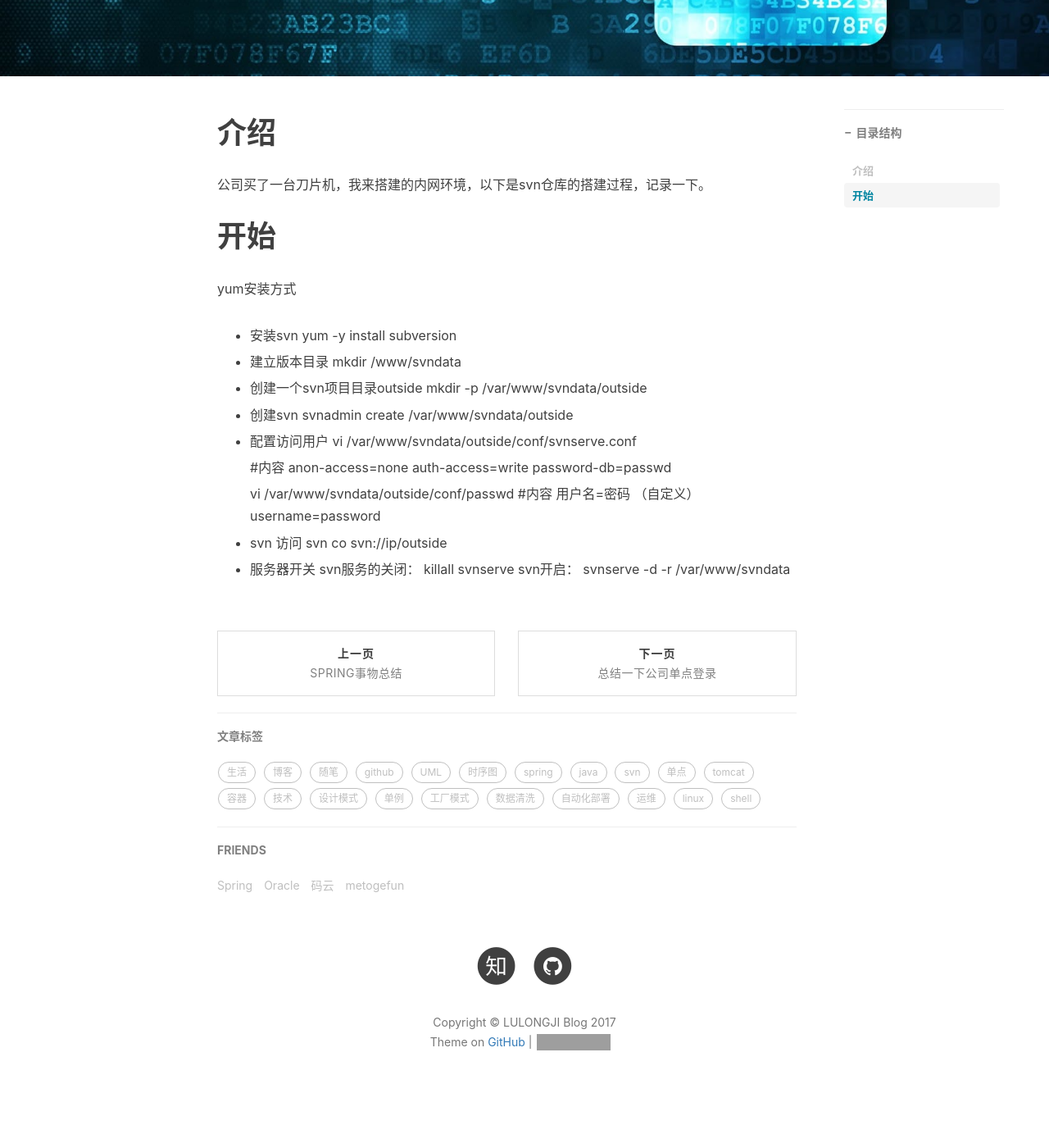
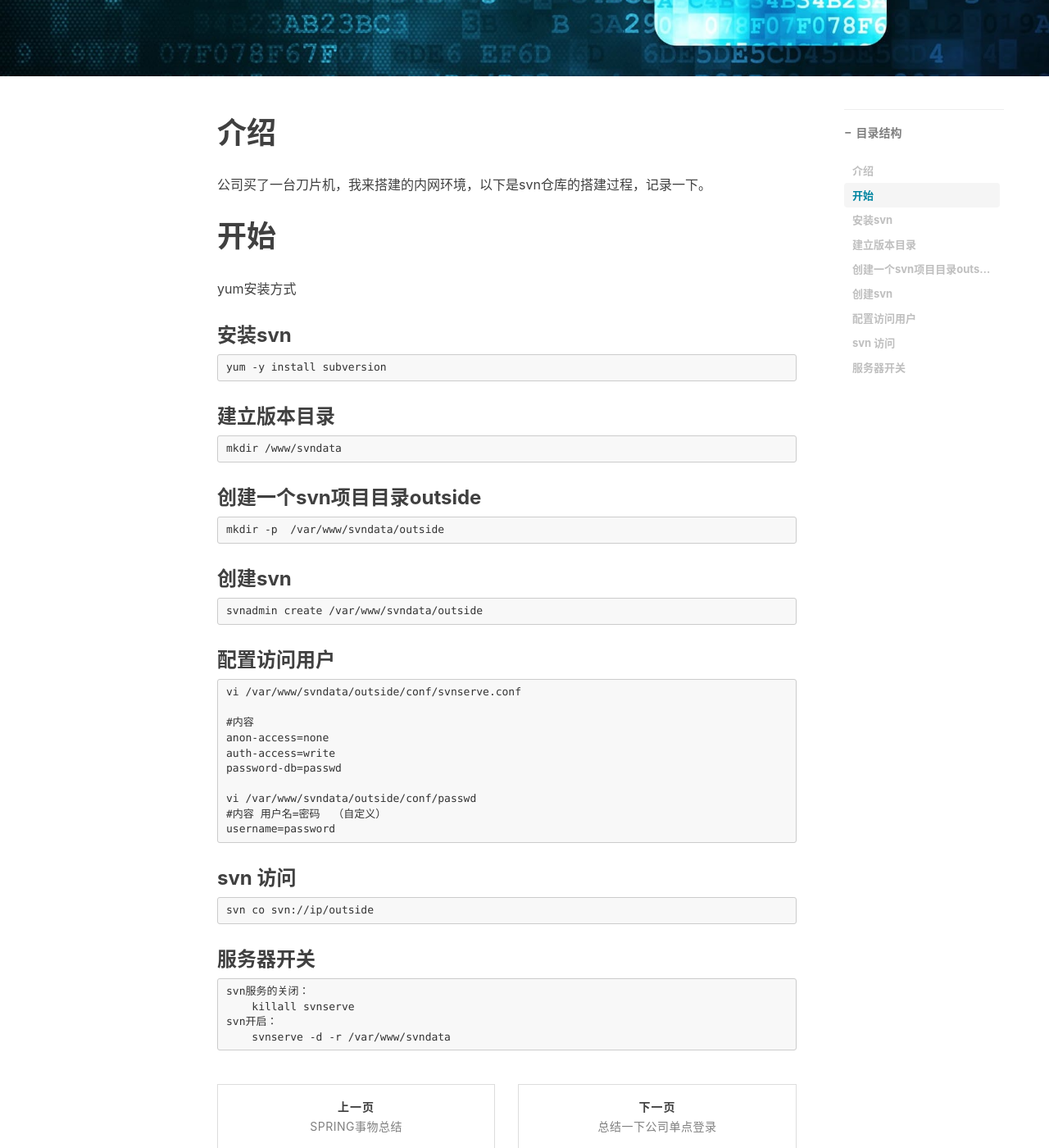
Before and after one commit to lulongji/lulongji.github.io, a Jekyll site: the page built from _posts/2016-01-26-svn仓库搭建.md, in a window 1280 px wide and 1400 px high, scrolled down 364 px. Shown: the whole window at 82% size. Built offline with Jekyll 4.4.1, drawn with Linux system fonts in a browser that asks for light colours; nearby versions of some CDN libraries; comment, search, counter and statistics services are not loaded; before the commit the page ends 1739 px from its top, so only the background shows below that; grey boxes are pictures that could not be loaded.

Commit message:
svn 仓库

```diff
--- a/_posts/2016-01-26-svn仓库搭建.md
+++ b/_posts/2016-01-26-svn仓库搭建.md
@@ -16,19 +16,19 @@ tags:
 # 开始
 yum安装方式
 
-- 安装svn
+### 安装svn
     yum -y install subversion
 
-- 建立版本目录
+### 建立版本目录
     mkdir /www/svndata
 
-- 创建一个svn项目目录outside
+### 创建一个svn项目目录outside
     mkdir -p  /var/www/svndata/outside
 
-- 创建svn
+### 创建svn
     svnadmin create /var/www/svndata/outside
 
-- 配置访问用户
+### 配置访问用户
     vi /var/www/svndata/outside/conf/svnserve.conf
 
     #内容
@@ -40,10 +40,10 @@ yum安装方式
     #内容 用户名=密码  （自定义）
     username=password
 
-- svn 访问
+### svn 访问
     svn co svn://ip/outside
 
-- 服务器开关
+### 服务器开关
     svn服务的关闭：
         killall svnserve
     svn开启：
```
